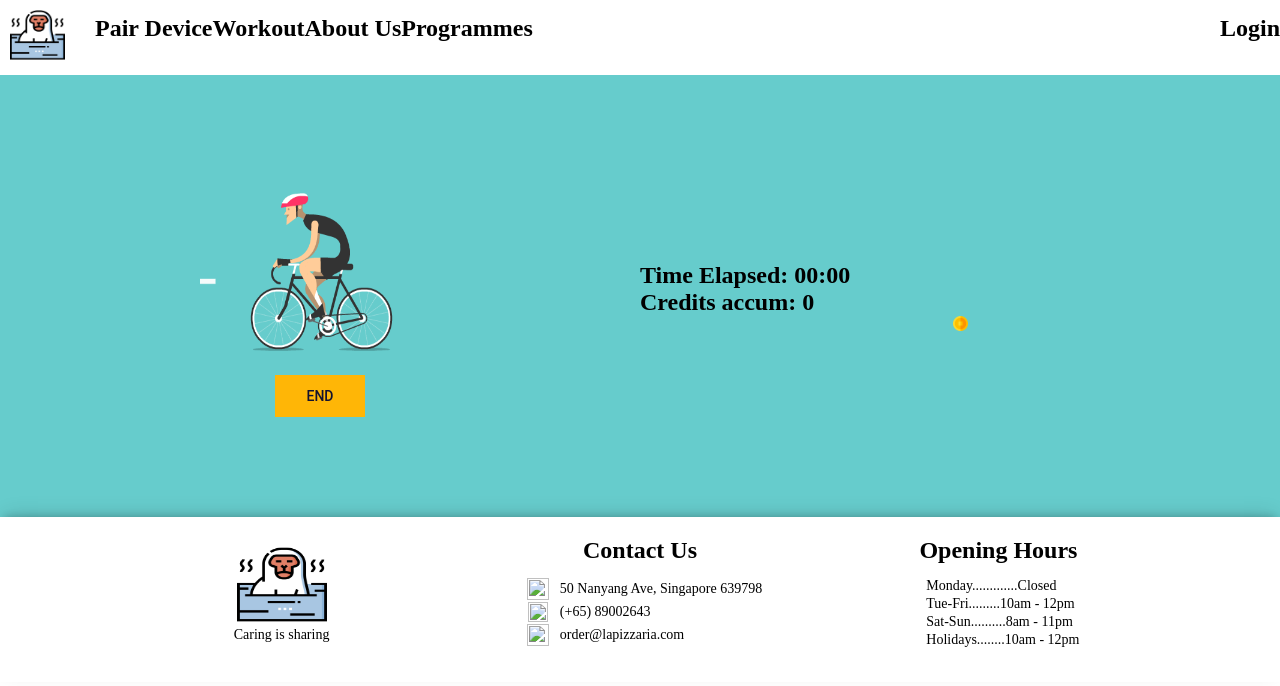
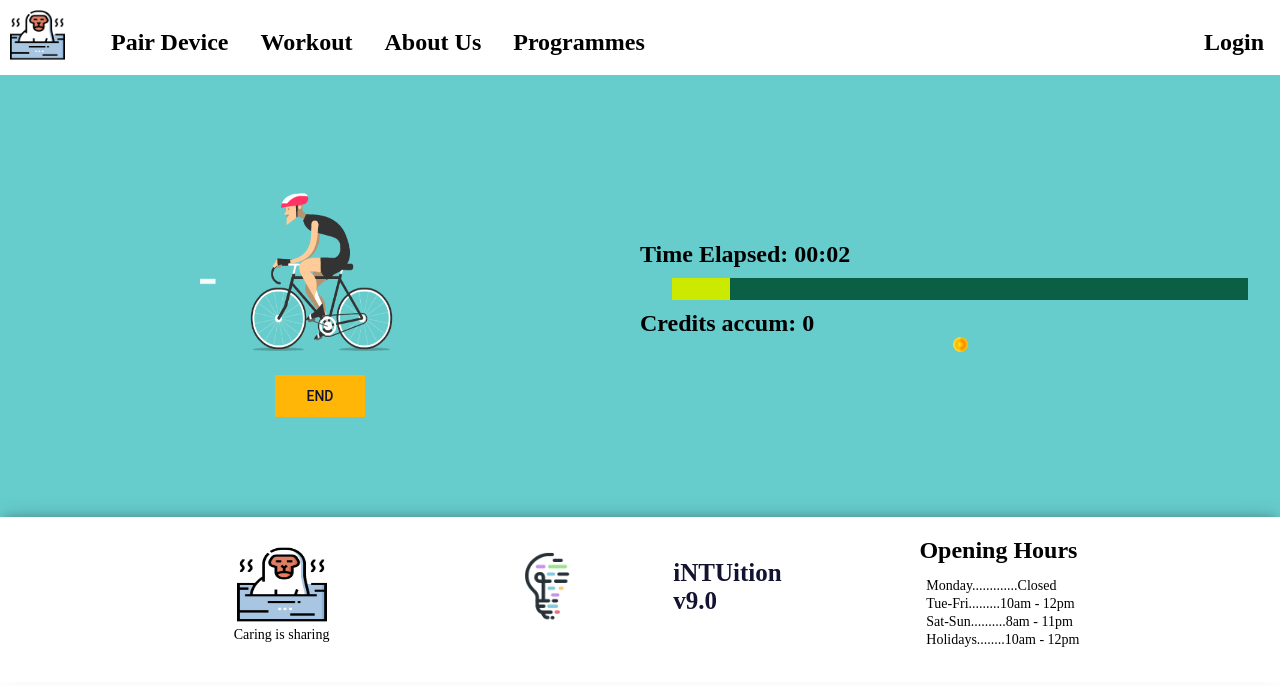
Before and after one commit to yuuxii0110/IEEE_WarmWater, a website: page web_related/frontend/workout.html in a window 1280 px wide. Both pictures are taken after a click on the button "Start". Drawn offline with Linux system fonts and the light colour scheme.

Commit message:
Added progress bar

```diff
--- a/web_related/frontend/css/style.css
+++ b/web_related/frontend/css/style.css
@@ -52,10 +52,6 @@ nav ul {
 
 nav li {
     float: left;
-}
-
-/* Display menu horizontally */
-nav li a {
     display: block;
     color: #000000;
     text-align: center;
@@ -64,13 +60,15 @@ nav li a {
     transition: 500ms;
 }
 
+/* Display menu horizontally */
+
 .active {
     /* when page is selected */
     background-color: #527c88;
 }
 
 /* Change the link color to grey on hover */
-nav li a:hover {
+nav li:hover {
     background-color: #B8E0E3;
 }
 
--- /dev/null
+++ b/web_related/frontend/js/timer.js
@@ -0,0 +1,115 @@
+// To Do
+// 1. When start session button is pressed, send a req to server
+// 2. When end session button is pressed, req for token earned
+
+/** Stores the reference to the elapsed time interval*/
+var elapsedTimeIntervalRef;
+
+/** Stores the start time of timer */
+var startTime;
+
+/** Stores the details of elapsed time when paused */
+var elapsedTimeWhenPaused;
+
+var prog_bar = document.getElementById("progressBar");
+
+function startTimer() {
+    // Create a new data object
+    startTime = new Date();
+    var initTime = 0;
+    var timetotal = 900;
+
+    elapsedTimeIntervalRef = setInterval(() =>{
+        elapsedTimeText.innerText = timeAndDateHandling.getElapsedTime(startTime);
+        // console.log("Hello");
+        // progress(initTime, timetotal, prog_bar);
+        var progressBarWidth = initTime * $("progressBar").width() / timetotal;
+        prog_bar.width = progressBarWidth
+        initTime ++;
+
+    }, 1000);
+}
+
+function stopTimer() {
+    if (typeof elapsedTimeIntervalRef !== "undefined") {
+        clearInterval(elapsedTimeIntervalRef);
+        elapsedTimeIntervalRef = undefined;
+    }
+}
+
+function start_stop_session() {
+    if (btn.value == 'Start') {
+        // Start session
+        console.log("Start session");
+        btn.value = 'End';
+
+        // Timer function
+        startTimer();
+    }
+    else {
+        console.log("End session");
+        btn.value = "Start";
+
+        stopTimer();
+    }
+
+}
+
+var timeAndDateHandling = {
+    /** Computes the elapsed time since the moment the function is called in the format mm:ss or hh:mm:ss
+     * @param {String} startTime - start time to compute the elapsed time since
+     * @returns {String} elapsed time in mm:ss format or hh:mm:ss format if elapsed hours are 0.
+     */
+    getElapsedTime: function (startTime) {
+
+        // Record end time
+        let endTime = new Date();
+
+        // Compute time difference in milliseconds
+        let timeDiff = endTime.getTime() - startTime.getTime();
+
+        // Convert time difference from milliseconds to seconds
+        timeDiff = timeDiff / 1000;
+
+        // Extract integer seconds that dont form a minute using %
+        let seconds = Math.floor(timeDiff % 60); //ignoring uncomplete seconds (floor)
+
+        // Pad seconds with a zero if neccessary
+        let secondsAsString = seconds < 10 ? "0" + seconds : seconds + "";
+
+        // Convert time difference from seconds to minutes using %
+        timeDiff = Math.floor(timeDiff / 60);
+
+        // Extract integer minutes that don't form an hour using %
+        let minutes = timeDiff % 60; //no need to floor possible incomplete minutes, becase they've been handled as seconds
+
+        // Pad minutes with a zero if neccessary
+        let minutesAsString = minutes < 10 ? "0" + minutes : minutes + "";
+
+        // Convert time difference from minutes to hours
+        timeDiff = Math.floor(timeDiff / 60);
+
+        // Extract integer hours that don't form a day using %
+        let hours = timeDiff % 24; //no need to floor possible incomplete hours, becase they've been handled as seconds
+
+        // Convert time difference from hours to days
+        timeDiff = Math.floor(timeDiff / 24);
+
+        // The rest of timeDiff is number of days
+        let days = timeDiff;
+
+        let totalHours = hours + (days * 24); // add days to hours
+        let totalHoursAsString = totalHours < 10 ? "0" + totalHours : totalHours + "";
+
+        if (totalHoursAsString === "00") {
+            return minutesAsString + ":" + secondsAsString;
+        } else {
+            return totalHoursAsString + ":" + minutesAsString + ":" + secondsAsString;
+        }
+    }
+}
+
+function progress(start_time, timetotal, $element) {
+    var progressBarWidth = start_time * $element.width() / timetotal;
+    $element.find('div').animate({ width: progressBarWidth }, 500).html(Math.floor(start_time/60) + ":"+ start_time%60);
+}
--- a/web_related/frontend/workout.html
+++ b/web_related/frontend/workout.html
@@ -5,28 +5,7 @@
     <meta charset="UTF-8">
     <meta name="viewport" content="width=device-width, initial-scale=1">
     <link rel="stylesheet" href="css/style.css">
-    <script>
-
-        // To Do
-        // 1. When start session button is pressed, send a req to server
-
-        // 2. When end session button is pressed, req for token earned
-        function start_stop_session() {
-            const btn = document.getElementById("start_button");
-
-            if (btn.value == 'Start') {
-                // Start session
-                console.log("Start session");
-                btn.value = 'End';
-            }
-            else {
-                console.log("End session");
-                btn.value = "Start";
-            }
-
-        }
-
-    </script>
+    <script src="js/timer.js"></script>
     <style>
         body, html {
             height: 100%;
@@ -90,6 +69,28 @@
             flex: 50%;
         }
 
+        .col-content h3{
+            font-size: 25px;
+        }
+
+        #progressBar {
+            width: 90%;
+            margin: 10px auto;
+            height: 22px;
+            background-color: #0A5F44;
+        }
+
+        #progressBar div {
+            height: 100%;
+            float: left;
+            text-align: right;
+            padding: 0 10px;
+            line-height: 22px; /* same as #progressBar height if we want text middle aligned */
+            width: 10%;
+            background-color: #CBEA00;
+            box-sizing: border-box;
+        }
+
     </style>
 </head>
 <body>
@@ -120,14 +121,22 @@
             <div class="button-container">
                 <input type="button" value="Start" onclick="start_stop_session()" id="start_button">
             </div>
-
         </div>
 
         <div class="right-col">
-            <h2>Time Elapsed: <span class="time-elapsed">00:00</span></h2>
+            <h2>Time Elapsed: <span class ="elapsed-time-text">00:00</span></h2>
+            <div id="progressBar">
+                <div class="bar"></div>
+            </div>
             <h2>Credits accum: <span class="time-elapsed">0</span> <img src="images/coin.png" width="15" height="15"></h2>
         </div>
     </div>
+
+    <script>
+        const btn = document.getElementById("start_button");
+        var elapsedTimeText = document.getElementsByClassName("elapsed-time-text")[0];
+
+    </script>
 
     <div id="wrapper">
         <!-- Footer Area -->
@@ -136,37 +145,17 @@
                 <div class="row">
                     <div class="col">
                         <div class="logo-content">
-                            <img src="images/logo.png"  width=90px height=75px alt="">
+                            <img src="images/logo.png"  width="90" height="75" alt="logo">
                         </div>
                         <div class="logo-content">
                             <p>Caring is sharing</p>
-
-                            <!-- <p>An intiative powered by iNTUition@IEEENTU</p> -->
                         </div>
                     </div>
                     <div class="col">
                         <div class="col-content">
-                            <h2>Contact Us</h2>
-                        </div>
-                        <div class="col-content">
-                            <table>
-                                <tr>
-                                    <td><img src="images/location.png" width="22px" height="22px"></td>
-                                    <td>
-                                        50 Nanyang Ave, Singapore 639798
-                                    </td>
-                                </tr>
-                                <tr>
-                                    <td><img src="images/contact.png" width="20px" height="20px"></td>
-                                    <td>(+65) 89002643</td>
-                                </tr>
-                                <tr>
-                                    <td><img src="images/email.png" width="22px" height="22px"></td>
-                                    <td>
-                                        order@lapizzaria.com
-                                    </td>
-                                </tr>
-                            </table>
+                            <img src="images/intu.png" width='100' height="100" alt="intu"></img>
+                            <h3>iNTUition <br>
+                                v9.0</h3>
                         </div>
                     </div>
                     <div class="col">
```
Also changed, not shown: web_related/frontend/home.html (+7 -21 lines), web_related/frontend/login.html (+8 -22 lines), web_related/frontend/main.html (+8 -22 lines), web_related/frontend/images/intu.png (added), 1 other file.
